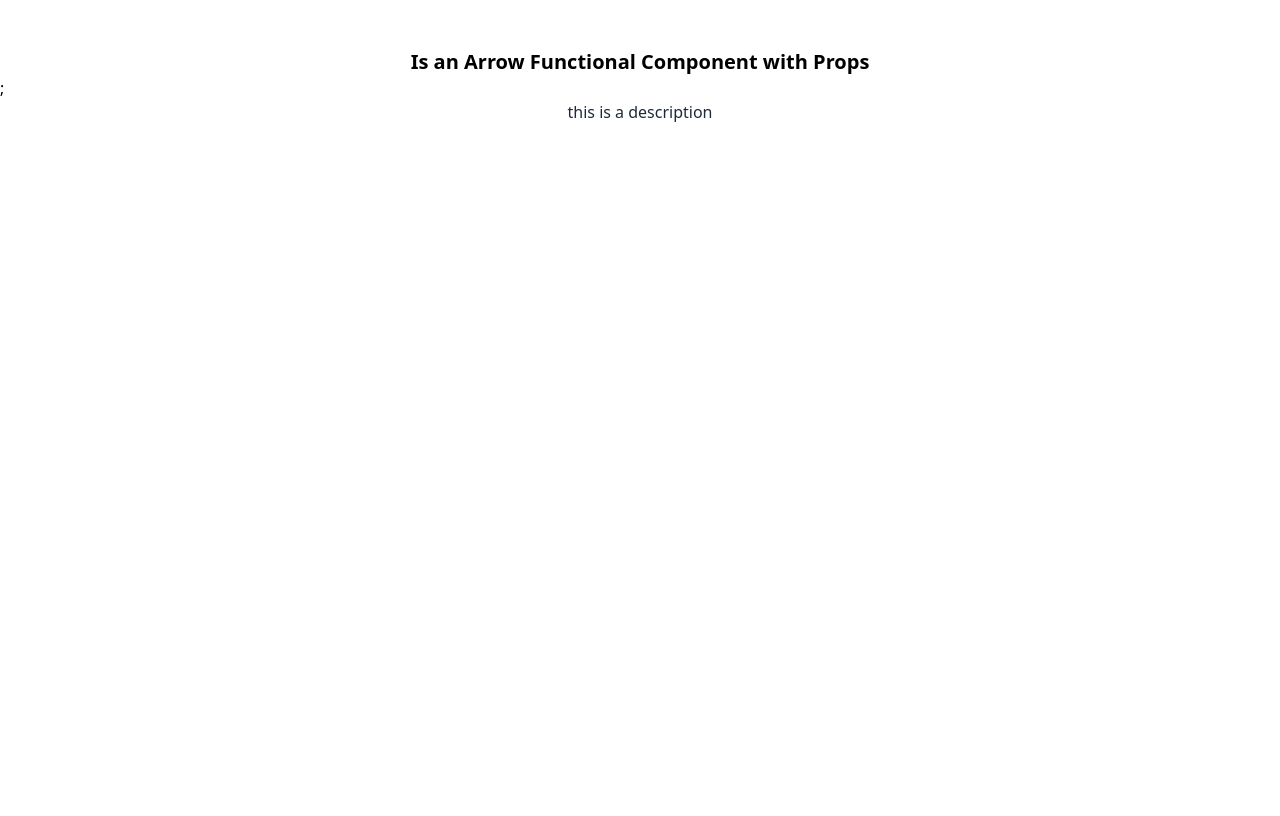
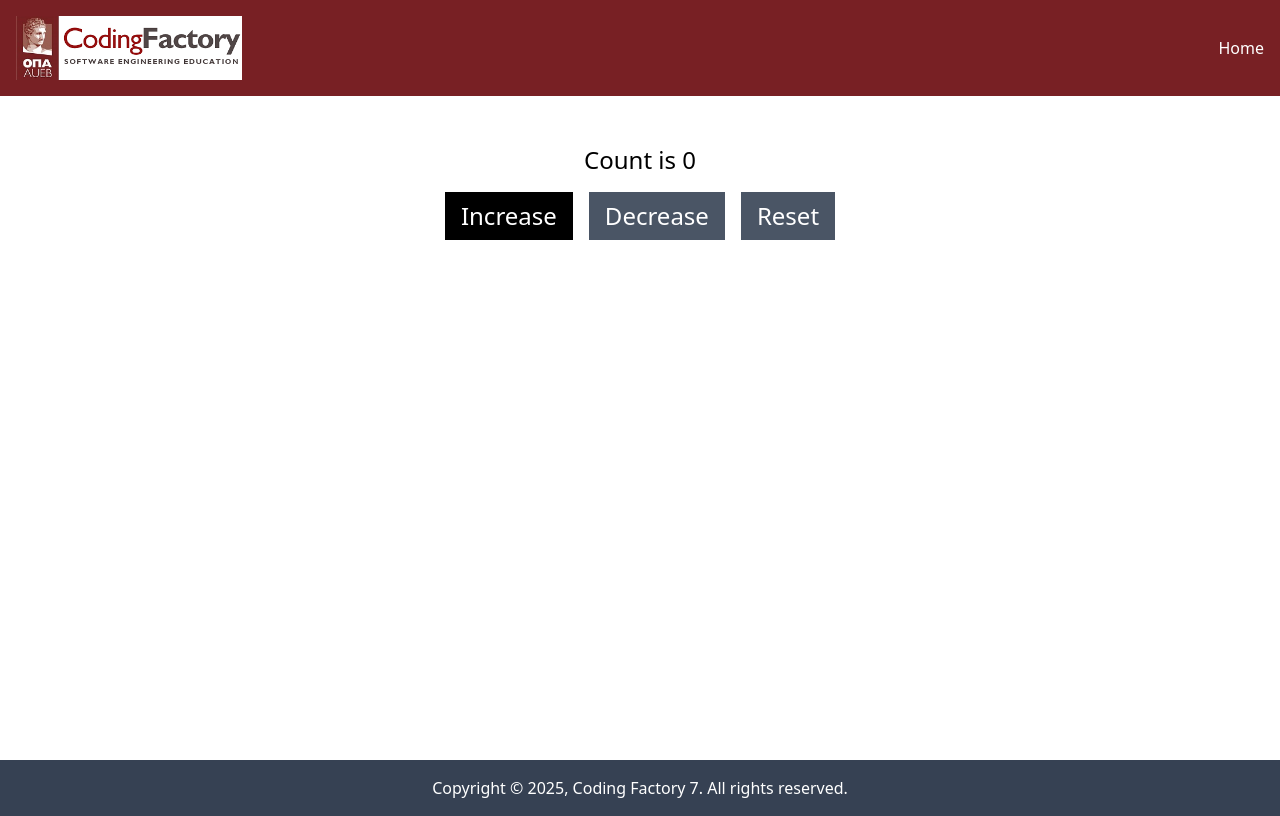
Before and after one commit to Stelios84gr/CF7-Components-Intro, a React (Vite) app: page / in a window 1280 px wide. Built offline with nearby package versions, Linux system fonts and the light colour scheme.

Commit message:
feat: added main layout component

```diff
--- a/src/App.tsx
+++ b/src/App.tsx
@@ -1,18 +1,31 @@
-import ArrowFunctionalComponentWithPropsType from "./components/ArrowFunctionalComponentWithPropsType.tsx";
+// import ViteIntro from "./pages/ViteIntro.tsx";
+// import ClassComponent from "./components/ClassComponent.tsx";
+// import FunctionalComponent from "./components/FunctionalComponent.tsx";
+// import ArrowFunctionalComponentWithPropsType from "./components/ArrowFunctionalComponentWithPropsType.tsx";
+// import CodingFactoryLogo from "./components/CodingFactoryLogo";
+import Layout from "./components/Layout.tsx";
+// import ClassComponentWithState from "./components/ClassComponentWithState.tsx";
+// import FunctionalComponentWithState from "./components/FunctionalComponentWithState.tsx";
+import Counter from "./components/Counter.tsx";
+
 
 function App() {
 
   return (
     <>
+        <Layout>
       {/*<ViteIntro/>*/}
     {/*<ClassComponent/>*/}
       {/*<FunctionalComponent/>*/}
       {/*<ArrowFunctionalComponent/>*/}
       {/*  <ArrowFunctionalComponentWithProps title="Is an Arrow Functional Component with Props!"/>*/}
-      <ArrowFunctionalComponentWithPropsType
-          title="Is an Arrow Functional Component with Props"
-          description="this is a description"
-      />
+      {/*<ArrowFunctionalComponentWithPropsType*/}
+      {/*    title="Is an Arrow Functional Component with Props"*/}
+      {/*    description="this is a description"*/}
+      {/*  <ClassComponentWithState/>*/}
+      {/*      <FunctionalComponentWithState/>*/}
+            <Counter/>
+        </Layout>
     </>
   )
 }
```
